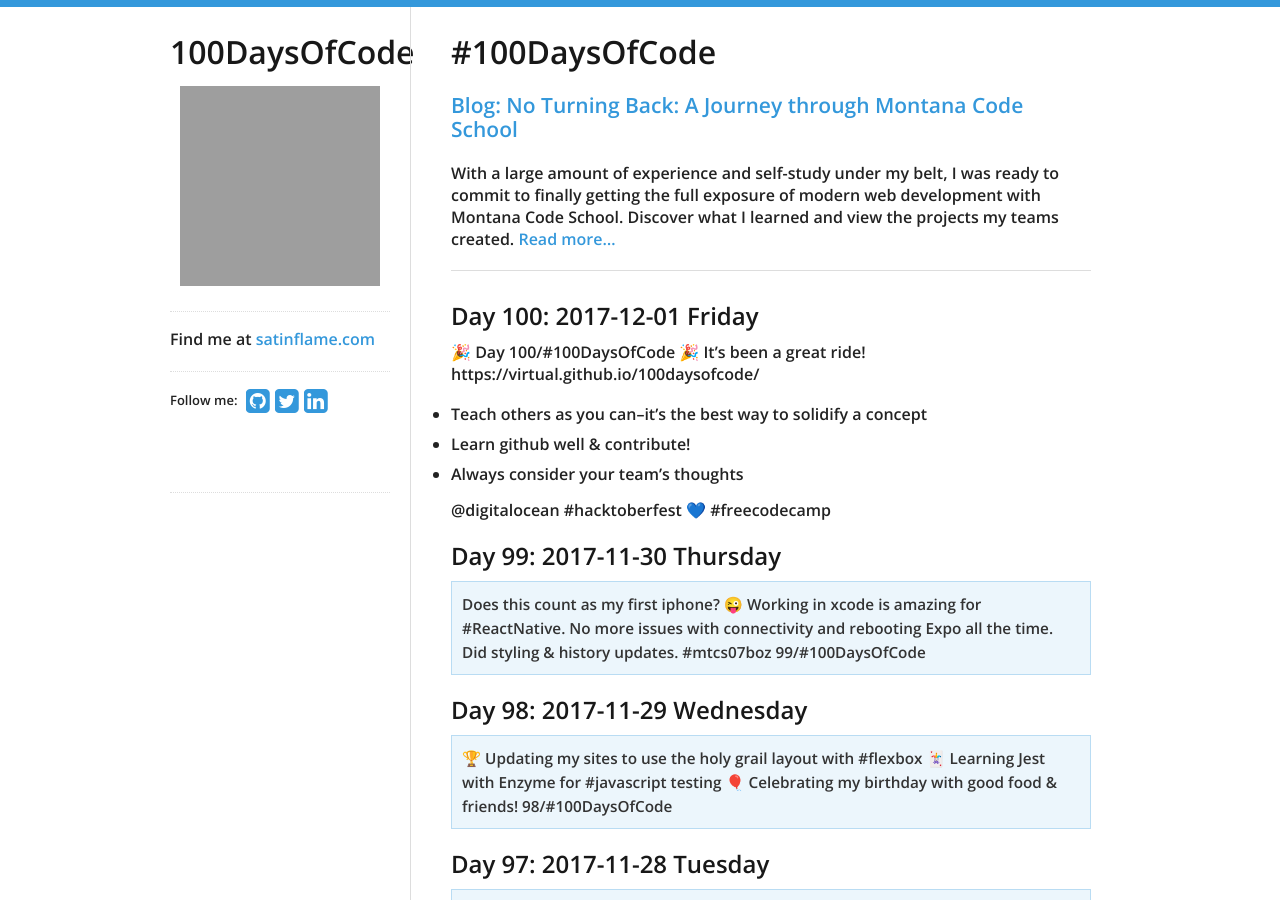
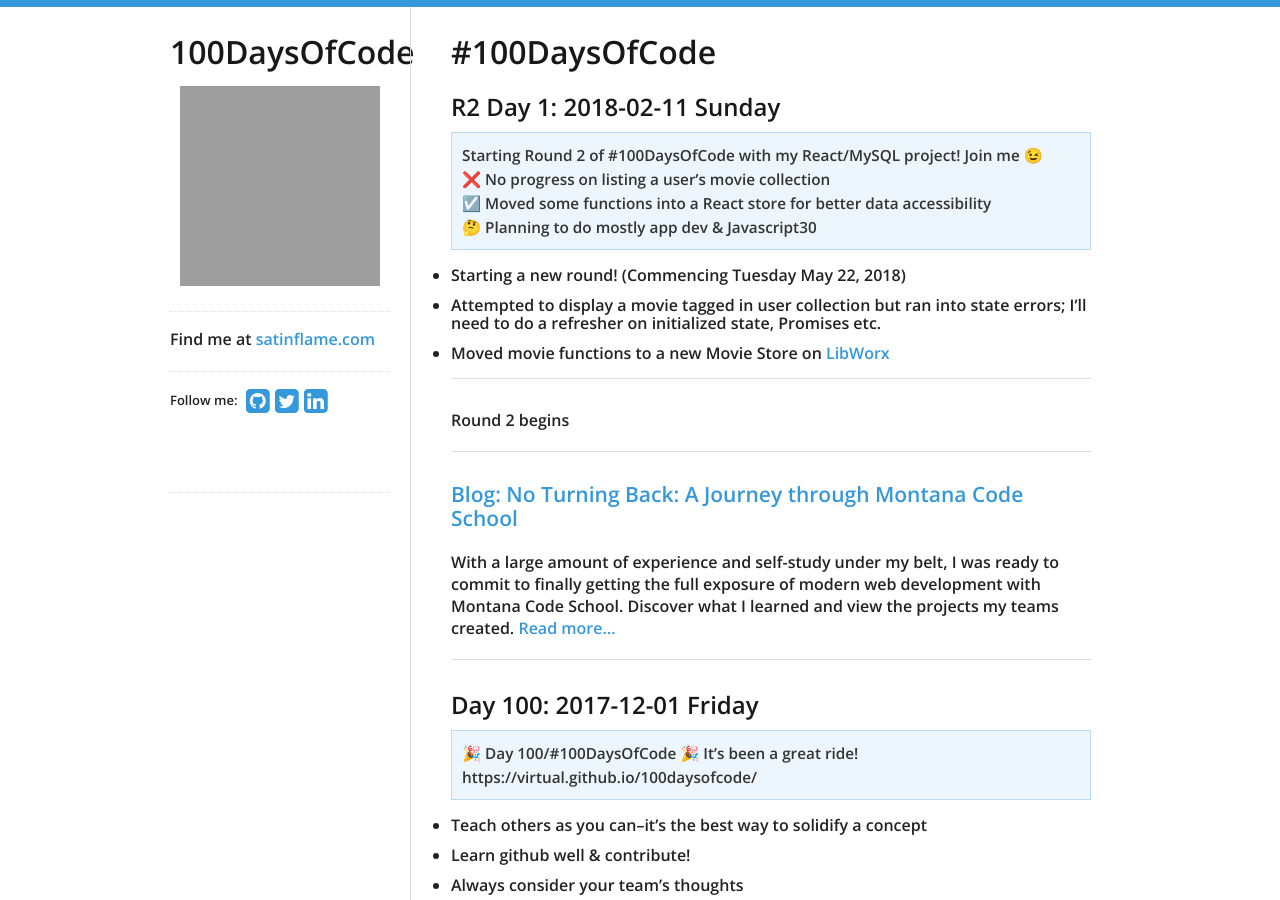
Before and after one commit to virtual/100daysofcode, a Jekyll site: the page built from index.md, in a window 1280 px wide and 900 px high. Built offline with Jekyll 4.4.1, drawn with Linux system fonts in a browser that asks for light colours; nearby versions of some CDN libraries; our own code applies the rules of GitHub Pages for plain Markdown files; grey boxes are pictures that could not be loaded.

Commit message:
Starting round 2

```diff
--- a/index.md
+++ b/index.md
@@ -1,4 +1,21 @@
 # #100DaysOfCode
+
+## R2 Day 1: 2018-02-11 Sunday
+
+> Starting Round 2 of #100DaysOfCode with my React/MySQL project! Join me 😉 <br/>
+> ❌ No progress on listing a user's movie collection<br/>
+> ☑️ Moved some functions into a React store for better data accessibility<br/>
+> 🤔 Planning to do mostly app dev & Javascript30
+
+- Starting a new round! (Commencing Tuesday May 22, 2018)
+- Attempted to display a movie tagged in user collection but ran into state errors; I'll need to do a refresher on initialized state, Promises etc.
+- Moved movie functions to a new Movie Store on [LibWorx](https://github.com/virtual/libworx)
+
+--------
+
+Round 2 begins
+
+--------
 
 ### [Blog: No Turning Back: A Journey through Montana Code School](https://www.satinflame.com/blog/2017/12/no-turning-back-montana-code-school/)
 
@@ -9,8 +26,7 @@ With a large amount of experience and self-study under my belt, I was ready to c
 
 ## Day 100: 2017-12-01 Friday
 
-🎉 Day 100/#100DaysOfCode 🎉
-It's been a great ride! https://virtual.github.io/100daysofcode/
+> 🎉 Day 100/#100DaysOfCode 🎉 It's been a great ride! https://virtual.github.io/100daysofcode/
 
 - Teach others as you can–it's the best way to solidify a concept
 - Learn github well & contribute!
```
